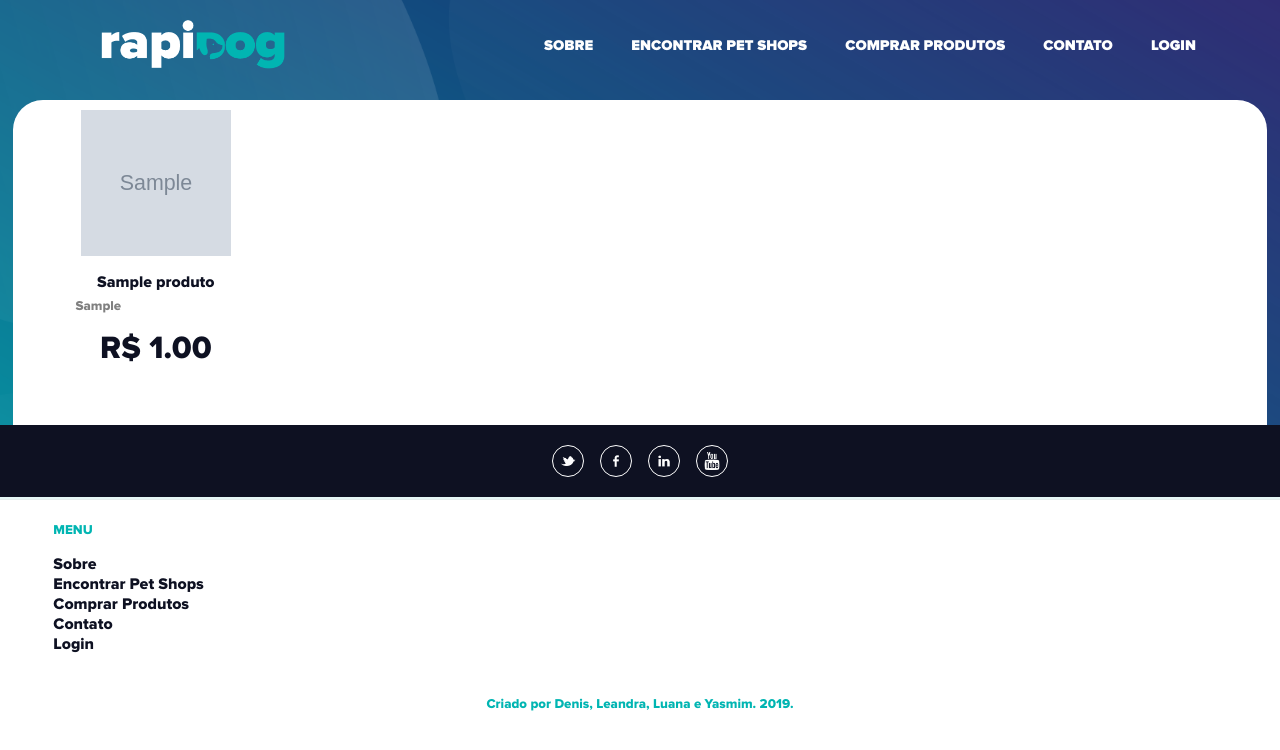
After one commit to denisgodoy/rapidog, a Django app: template rapidog/templates/produto.html in a window 1280 px wide. The commit adds this page. Shown: the top 750 px of the page. Run offline with Django 3.2, Linux system fonts and the light colour scheme; the template is opened without the code that fills it: values that come from a table or form of the project are taken from there, others are empty; tables that the repository leaves empty hold one stand-in row (values such as "Sample post"); grey boxes marked "Sample" are stand-in pictures; some libraries are stand-ins or nearby versions.

Commit message:
criar template que receberá detalhes do produto

```diff
--- a/rapidog/static/style.css
+++ b/rapidog/static/style.css
@@ -1,5 +1,4 @@
 body {
-    background-color: #01B5B2;
     margin: 0 auto;
 }
 
@@ -642,3 +641,7 @@ p {
     margin-leFt: 35px;
     width: 185px;
 }
+
+.displayProdutos > a {
+    text-decoration: none;
+}
--- /dev/null
+++ b/rapidog/templates/produto.html
@@ -0,0 +1,14 @@
+{% extends "layout.html" %}
+
+{% block content %}
+<main id="produtos">
+    <div class="tabelaProdutos">
+        <div id="produto">
+            <img src="../../{{produto.imagem.url}}" alt="">
+            <p class="produtoDescricao">{{produto.nome_produto}}</p>
+            <p class="produtoMarca">{{produto.marca}}</p>
+            <p class="produtoPreco">R$ {{produto.preco}}</p>
+        </div>
+    </div>
+</main>
+{% endblock %}
```
